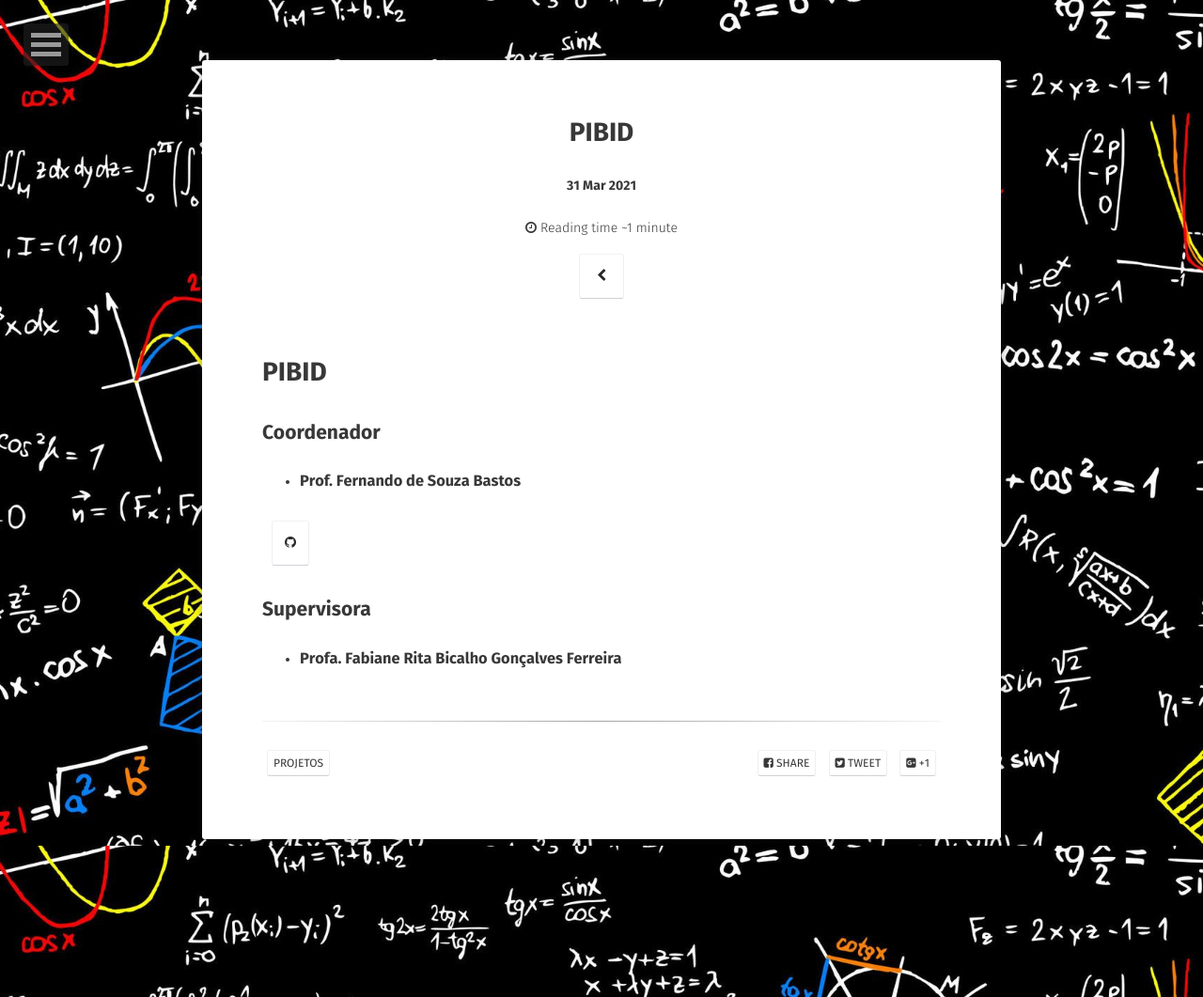
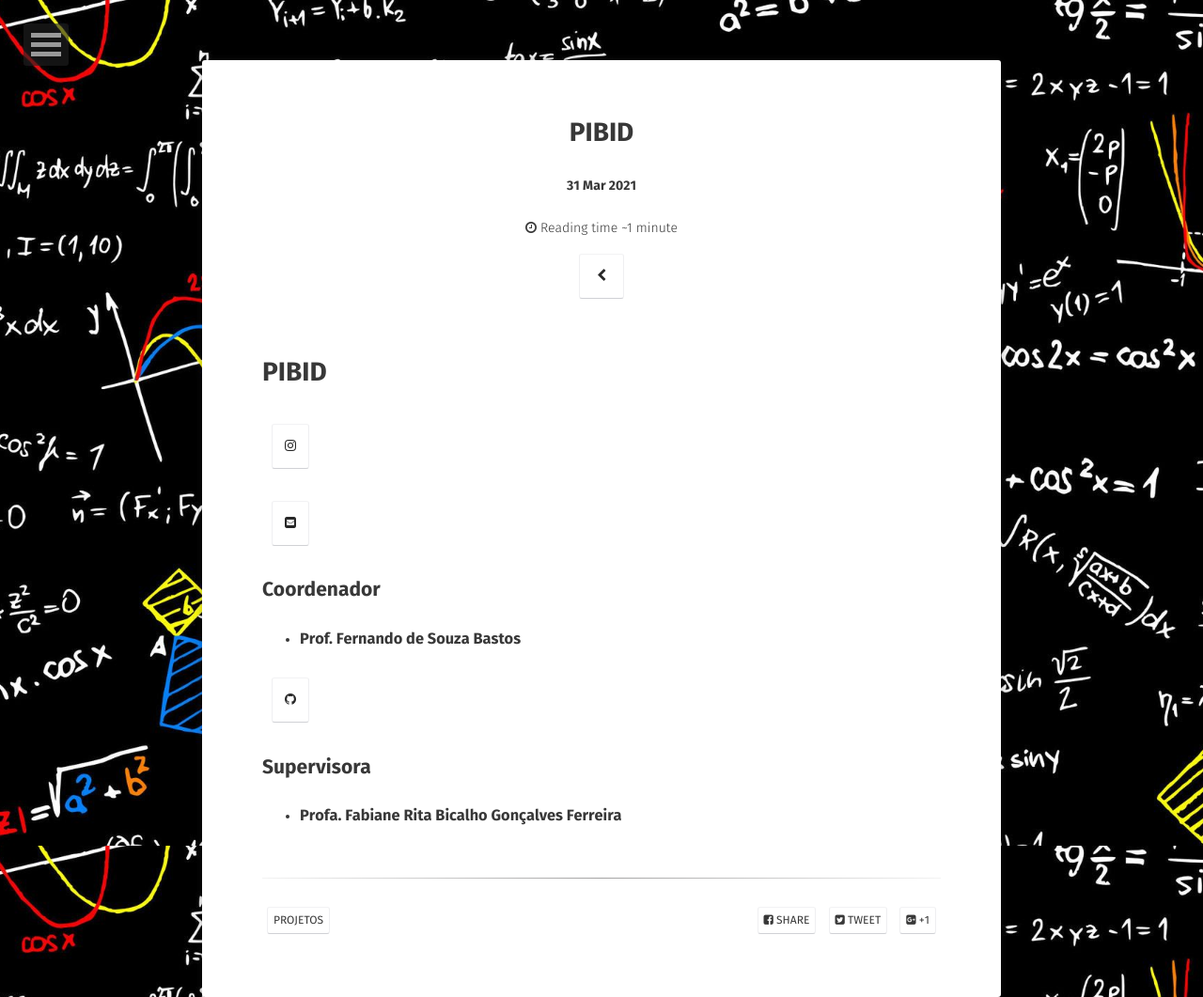
Before and after one commit to julialmartins/julialmartins.github.io, a Jekyll site: the page built from _posts/2021-03-31-projetos.md, in a window 1280 px wide. Shown: the whole page at 94% size. Built offline with Jekyll 4.4.1, drawn with Linux system fonts in a browser that asks for light colours; some web fonts are replaced.

Commit message:
alteracoes

```diff
--- a/_posts/2021-03-31-projetos.md
+++ b/_posts/2021-03-31-projetos.md
@@ -9,12 +9,17 @@ tag:
 ---
 
 # PIBID
+  {% if site.youtube %}<a class="social-btn" href="https://www.youtube.com/channel/UC0-TwS7tf7JhWsy28sE50Gw }}" target="_blank" rel="noopener noreferrer"><i class="fa fa-fw fa-youtube-square"></i></a>{% endif %}
+
+   {% if site.instagram %}<a class="social-btn" href="https://www.instagram.com/pibidexatas_ufvcaf/}}" target="_blank" rel="noopener noreferrer"><i class="fa fa-fw fa-instagram"></i></a>{% endif %}
+
+   {% if site.email %}<a class="social-btn" href="mailto:{{pibid.exatas.caf@ufv.br}}" target="_blank" rel="noopener noreferrer"><i class="fa fa-fw fa-envelope-square"></i></a>{% endif %}
 
 ## Coordenador
 
 * ### Prof. Fernando de Souza Bastos
 
-{% if site.github-url %}<a class="social-btn" href="https://fsbmat-ufv.github.io/ }}" target="_blank" rel="noopener noreferrer"><i class="fa fa-fw fa-github"></i></a>{% endif %}
+{% if site.github-url %}<a class="social-btn" href="https://fsbmat-ufv.github.io// }}" target="_blank" rel="noopener noreferrer"><i class="fa fa-fw fa-github"></i></a>{% endif %}
 
 ## Supervisora
 
```
